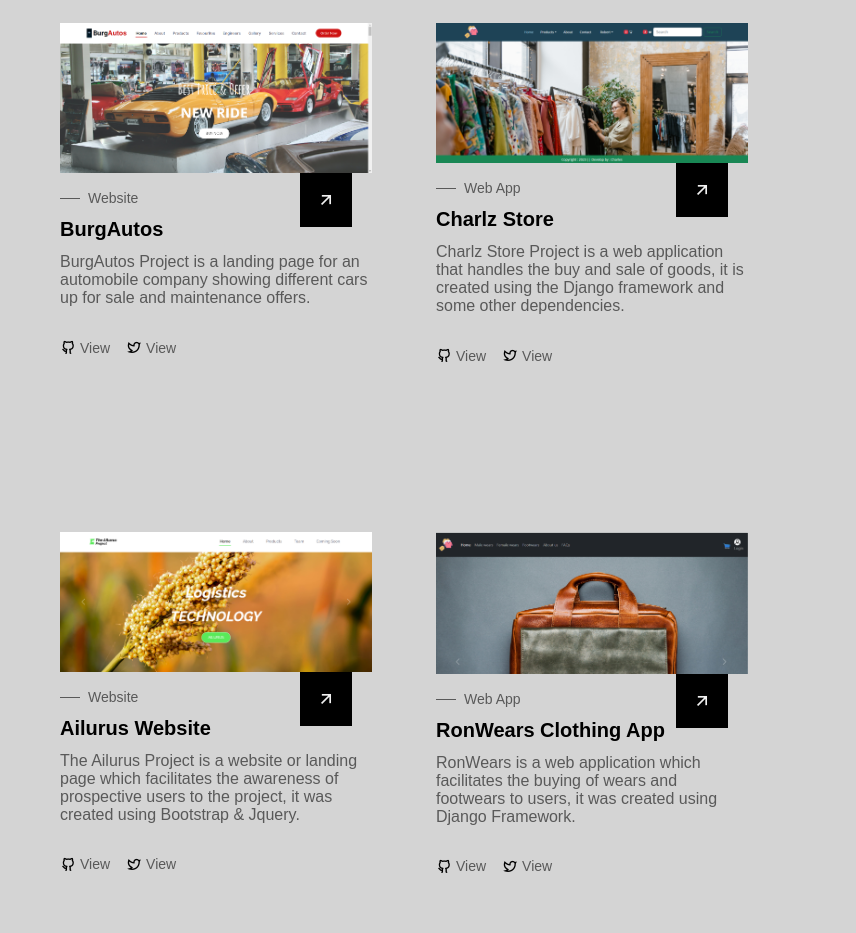
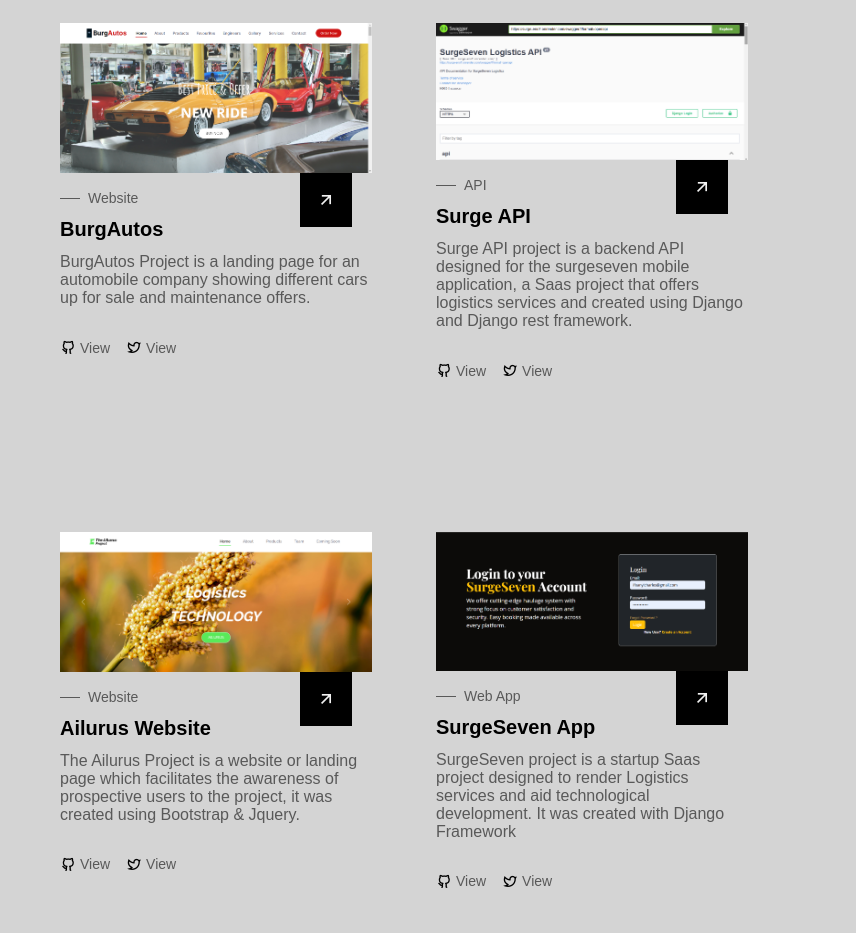
Before and after one commit to Burger-karl/Bio, a plain HTML site: page index.html in a window 1280 px wide. Shown: the part 2343-3276 px from the top of the page, 424-1280 px from the left. Drawn offline with nearby package versions, Linux system fonts and the light colour scheme; a web font is replaced by a local one.

Commit message:
changes made

```diff
--- a/index.html
+++ b/index.html
@@ -304,27 +304,27 @@
 
                 <article class="projects__card">
                     <div class="projects__image">
-                        <img src="./assets/images/portfolio/charlz_store.png" alt="image" class="projects__img">
+                        <img src="./assets/images/portfolio/surgeAPI.png" alt="image" class="projects__img">
 
-                        <a href="https://ecomm-uqfo.onrender.com/" target="_blank" class="projects__button button">
+                        <a href="https://surge-eno7.onrender.com/swagger/" target="_blank" class="projects__button button">
                             <i class="ri-arrow-right-up-line"></i>
                         </a>
                     </div>
 
                     <div class="projects__content">
-                        <h3 class="projects__subtitle">Web App</h3>
-                        <h2 class="projects__title">Charlz Store</h2>
+                        <h3 class="projects__subtitle">API</h3>
+                        <h2 class="projects__title">Surge API</h2>
 
                         <p class="projects__description">
-                            Charlz Store Project is a web application
-                            that handles the buy and sale of goods,
-                            it is created using the Django framework
-                            and some other dependencies.
+                            Surge API project is a backend API designed
+                            for the surgeseven mobile application, a Saas
+                            project that offers logistics services and
+                            created using Django and Django rest framework.
                         </p>
                     </div>
 
                     <div class="projects__buttons">
-                        <a href="https://github.com/Burger-karl/Ecomm" target="_blank" class="projects__link">
+                        <a href="https://github.com/Burger-karl/Surge" target="_blank" class="projects__link">
                             <i class="ri-github-line"></i> View
                         </a>
 
@@ -399,26 +399,26 @@
 
                 <article class="projects__card">
                     <div class="projects__image">
-                        <img src="./assets/images/portfolio/Screenshot (800)copy.png" alt="image" class="projects__img">
+                        <img src="./assets/images/portfolio/surgeseven.png" alt="image" class="projects__img">
 
-                        <a href="https://ronwears.onrender.com" target="_blank" class="projects__button button">
+                        <a href="https://surgeseven.onrender.com/accounts/login/" target="_blank" class="projects__button button">
                             <i class="ri-arrow-right-up-line"></i>
                         </a>
                     </div>
 
                     <div class="projects__content">
                         <h3 class="projects__subtitle">Web App</h3>
-                        <h2 class="projects__title">RonWears Clothing App</h2>
+                        <h2 class="projects__title">SurgeSeven App</h2>
 
                         <p class="projects__description">
-                            RonWears is a web application
-                            which facilitates the buying of wears and footwears
-                            to users, it was created using Django Framework.
+                            SurgeSeven project is a startup Saas project designed
+                            to render Logistics services and aid technological
+                            development. It was created with Django Framework
                         </p>
                     </div>
 
                     <div class="projects__buttons">
-                        <a href="https://github.com/Burger-karl/ronWears" target="_blank" class="projects__link">
+                        <a href="https://github.com/Burger-karl/SurgeSeven" target="_blank" class="projects__link">
                             <i class="ri-github-line"></i> View
                         </a>
 
```
Also changed, not shown: assets/images/portfolio/surgeAPI.png (added), assets/images/portfolio/surgeseven.png (added).
